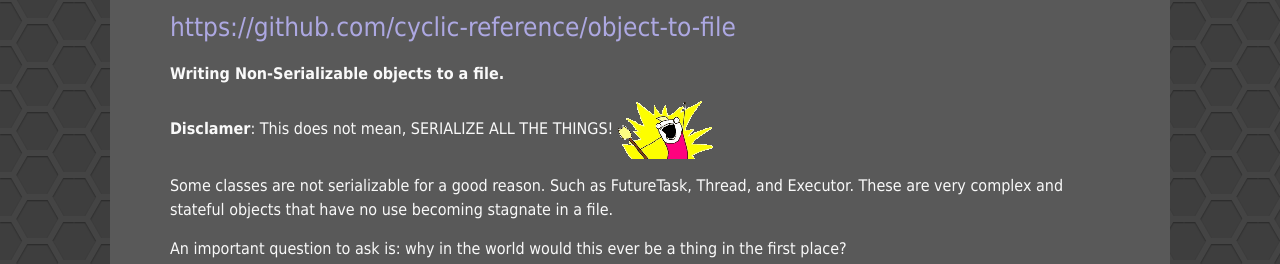
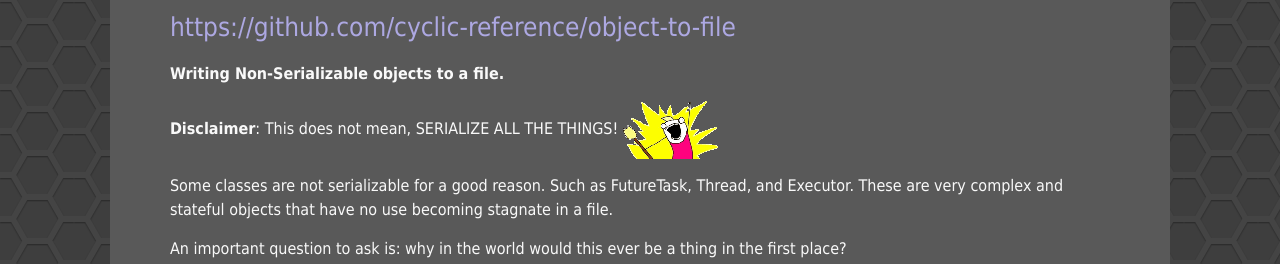
Before and after one commit to Unthrottled/blog, a Jekyll site: the page built from _posts/2017-05-07-Objects-from-file.md, in a window 1280 px wide and 900 px high, scrolled down 982 px. Shown: the part 141-405 px from the top of the window. Built offline with Jekyll 4.4.1, drawn with Linux system fonts in a browser that asks for light colours.

Commit message:
I cannot spell, apparently

```diff
--- a/_posts/2017-05-07-Objects-from-file.md
+++ b/_posts/2017-05-07-Objects-from-file.md
@@ -35,7 +35,7 @@
 
 **Writing Non-Serializable objects to a file.**
 
-**Disclamer**: This does not mean, SERIALIZE ALL THE THINGS! ![things]({{site.imageDir}}cereal/things.png)
+**Disclaimer**: This does not mean, SERIALIZE ALL THE THINGS! ![things]({{site.imageDir}}cereal/things.png)
 
 Some classes are not serializable for a good reason.
 Such as FutureTask, Thread, and Executor.
```
